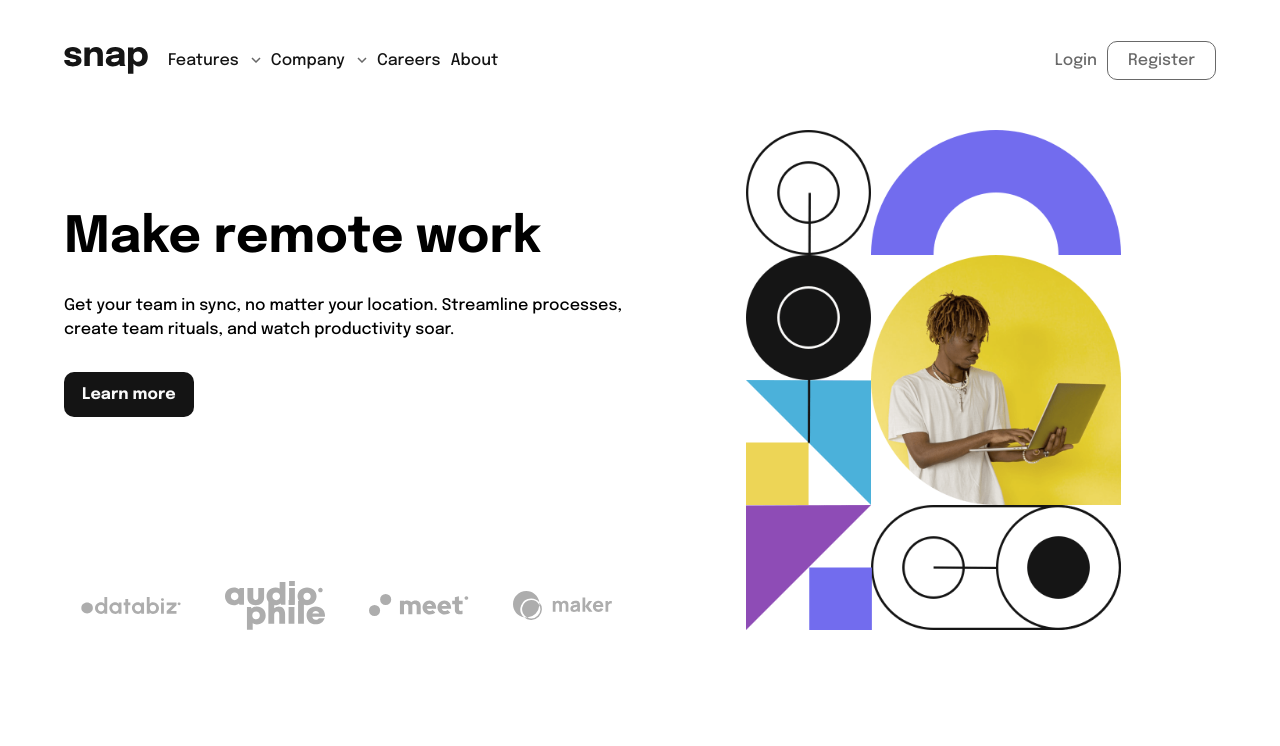
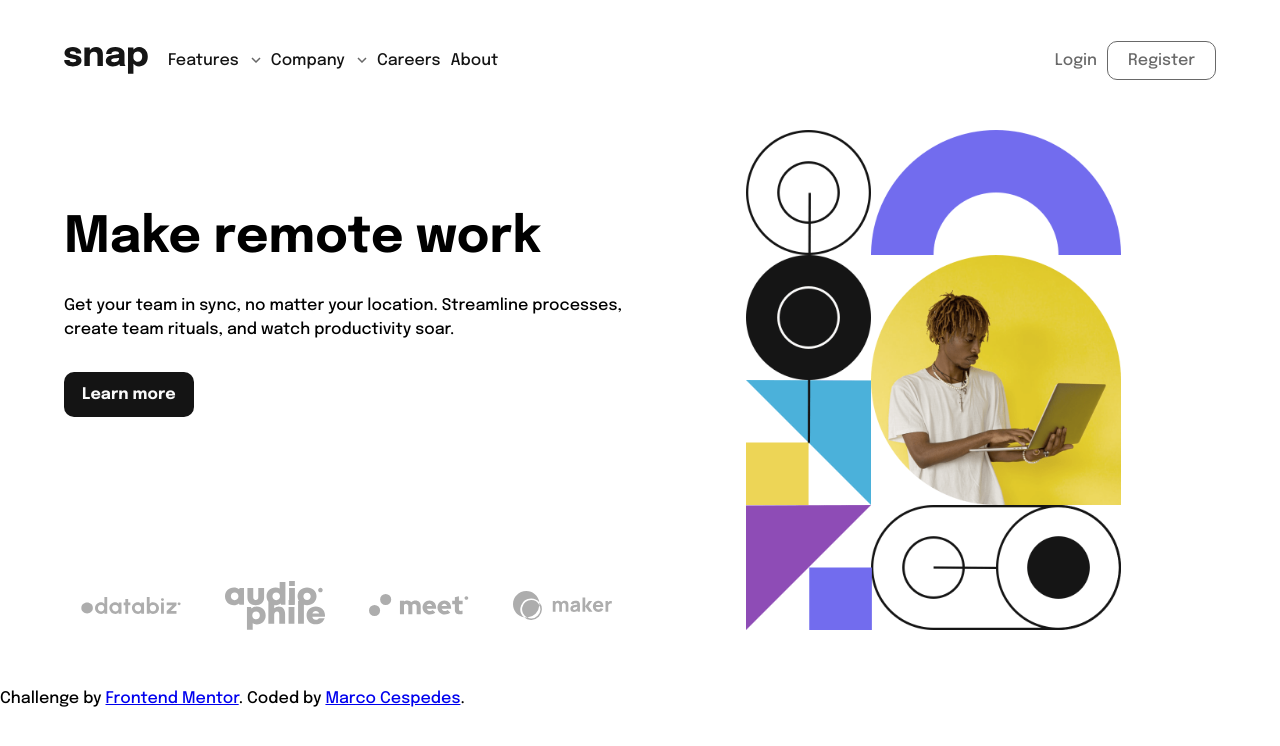
Before and after one commit to marcocespedes/responsive-landing-page, a plain HTML site: page index.html in a window 1280 px wide. Drawn offline with Linux system fonts and the light colour scheme.

Commit message:
Added my name

```diff
--- a/index.html
+++ b/index.html
@@ -121,10 +121,10 @@
     </section>
   </main>
 
-  <!-- <div class="attribution">
+  <div class="attribution">
     Challenge by <a href="https://www.frontendmentor.io?ref=challenge" target="_blank">Frontend Mentor</a>.
-    Coded by <a href="#">Your Name Here</a>.
-  </div> -->
+    Coded by <a href="#">Marco Cespedes</a>.
+  </div>
 
   <script src="./menu.js"></script>
 </body>
```
